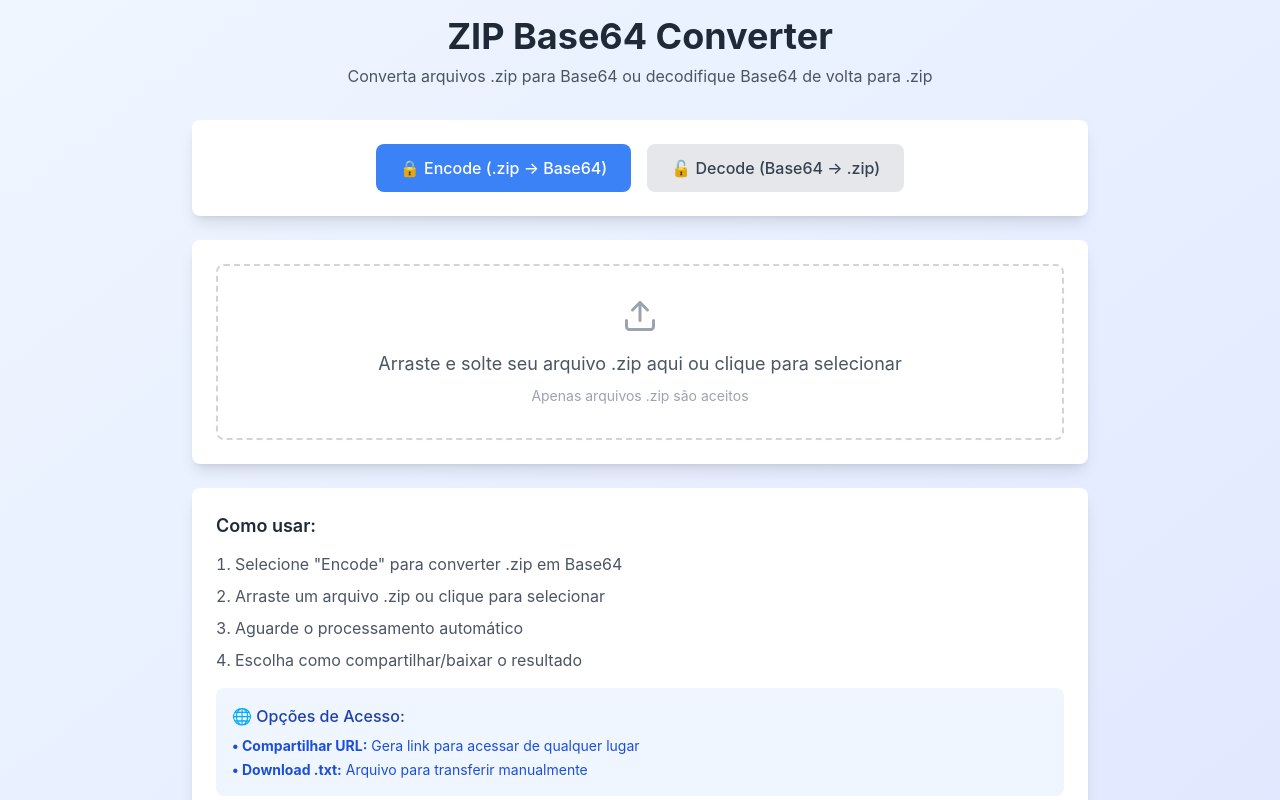
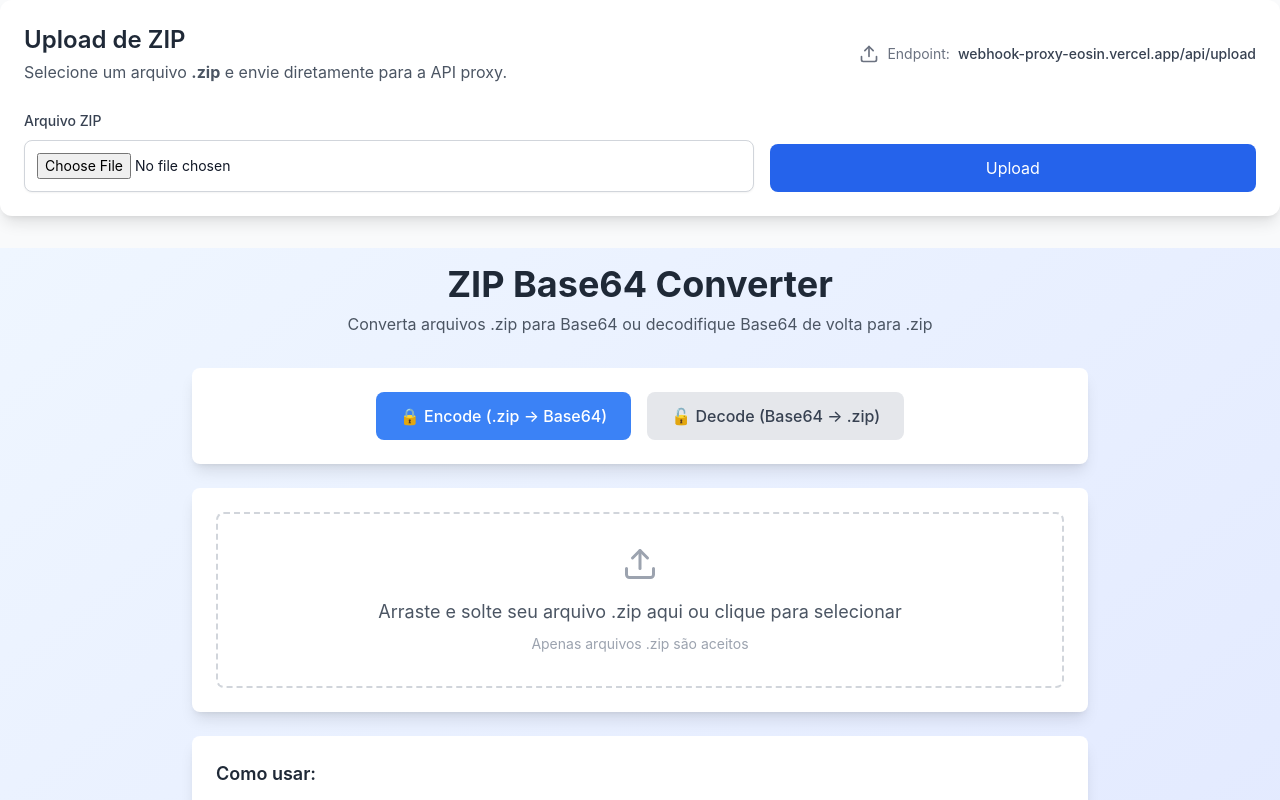
Before and after one commit to isousax/base64Converter, a React (Vite) app: page / in a window 1280 px wide. Shown: the top 800 px of the page. Built offline with nearby package versions, Linux system fonts and the light colour scheme.

Commit message:
adicionado upload

```diff
--- a/src/App.tsx
+++ b/src/App.tsx
@@ -1,7 +1,13 @@
 import ZipEncoder from './components/ZipEncoder';
+import ZipUpload from './components/ZipUpload';
 
 function App() {
-  return <ZipEncoder />;
+  return (
+    <>
+      <ZipUpload />
+      <ZipEncoder />
+    </>
+  );
 }
 
 export default App;
--- /dev/null
+++ b/src/components/ZipUpload.tsx
@@ -0,0 +1,149 @@
+import { useState } from 'react';
+import { FiUpload, FiCheckCircle, FiAlertCircle } from 'react-icons/fi';
+
+const UPLOAD_URL = 'https://webhook-proxy-eosin.vercel.app/api/upload';
+
+const ZipUpload: React.FC = () => {
+  const [file, setFile] = useState<File | null>(null);
+  const [isUploading, setIsUploading] = useState<boolean>(false);
+  const [responseMessage, setResponseMessage] = useState<string>('');
+  const [responseData, setResponseData] = useState<string>('');
+  const [errorMessage, setErrorMessage] = useState<string>('');
+
+  const handleFileChange = (event: React.ChangeEvent<HTMLInputElement>) => {
+    const selectedFile = event.target.files?.[0] ?? null;
+    setResponseMessage('');
+    setResponseData('');
+    setErrorMessage('');
+
+    if (!selectedFile) {
+      setFile(null);
+      return;
+    }
+
+    if (!selectedFile.name.toLowerCase().endsWith('.zip')) {
+      setFile(null);
+      setErrorMessage('Por favor, selecione um arquivo .zip válido.');
+      return;
+    }
+
+    setFile(selectedFile);
+  };
+
+  const handleUpload = async () => {
+    if (!file) {
+      setErrorMessage('Selecione um arquivo .zip antes de enviar.');
+      return;
+    }
+
+    setIsUploading(true);
+    setResponseMessage('');
+    setResponseData('');
+    setErrorMessage('');
+
+    try {
+      const formData = new FormData();
+      formData.append('file', file);
+
+      const response = await fetch(UPLOAD_URL, {
+        method: 'POST',
+        body: formData,
+      });
+
+      const text = await response.text();
+
+      if (!response.ok) {
+        throw new Error(`HTTP ${response.status}: ${text}`);
+      }
+
+      let formatted = text;
+      try {
+        formatted = JSON.stringify(JSON.parse(text), null, 2);
+      } catch {
+        // mantem o texto original se não for JSON
+      }
+
+      setResponseMessage('Upload concluído com sucesso.');
+      setResponseData(formatted);
+    } catch (error) {
+      const message = error instanceof Error ? error.message : 'Erro desconhecido durante o upload.';
+      setErrorMessage(`Falha no upload: ${message}`);
+    } finally {
+      setIsUploading(false);
+    }
+  };
+
+  return (
+    <div className="bg-white rounded-xl shadow-lg p-6 mb-8">
+      <div className="flex flex-col md:flex-row md:items-center md:justify-between gap-4 mb-6">
+        <div>
+          <h2 className="text-2xl font-semibold text-gray-800">Upload de ZIP</h2>
+          <p className="text-gray-600 mt-1">
+            Selecione um arquivo <strong>.zip</strong> e envie diretamente para a API proxy.
+          </p>
+        </div>
+        <div className="inline-flex items-center gap-2 text-sm text-gray-500">
+          <FiUpload className="text-xl" />
+          Endpoint: <span className="font-medium text-gray-700">webhook-proxy-eosin.vercel.app/api/upload</span>
+        </div>
+      </div>
+
+      <div className="grid gap-4 md:grid-cols-[1.5fr_1fr] items-end">
+        <label className="block">
+          <span className="text-sm font-medium text-gray-700">Arquivo ZIP</span>
+          <input
+            type="file"
+            accept=".zip"
+            onChange={handleFileChange}
+            className="mt-2 block w-full rounded-lg border border-gray-300 bg-white p-3 text-sm text-gray-900 shadow-sm focus:border-blue-500 focus:outline-none focus:ring-2 focus:ring-blue-200"
+          />
+        </label>
+
+        <button
+          type="button"
+          onClick={handleUpload}
+          disabled={isUploading}
+          className="w-full rounded-lg bg-blue-600 px-4 py-3 text-white transition hover:bg-blue-700 disabled:cursor-not-allowed disabled:bg-blue-300"
+        >
+          {isUploading ? 'Enviando...' : 'Upload'}
+        </button>
+      </div>
+
+      {file && (
+        <div className="mt-4 rounded-lg border border-gray-200 bg-gray-50 p-4 text-sm text-gray-700">
+          <p><strong>Arquivo selecionado:</strong> {file.name}</p>
+          <p><strong>Tamanho:</strong> {(file.size / 1024).toFixed(2)} KB</p>
+        </div>
+      )}
+
+      {responseMessage && (
+        <div className="mt-4 rounded-lg border border-green-200 bg-green-50 p-4 text-sm text-green-800">
+          <div className="flex items-center gap-2 font-medium">
+            <FiCheckCircle />
+            {responseMessage}
+          </div>
+        </div>
+      )}
+
+      {errorMessage && (
+        <div className="mt-4 rounded-lg border border-red-200 bg-red-50 p-4 text-sm text-red-800">
+          <div className="flex items-center gap-2 font-medium">
+            <FiAlertCircle />
+            {errorMessage}
+          </div>
+        </div>
+      )}
+
+      {responseData && (
+        <div className="mt-4 rounded-lg border border-gray-200 bg-slate-50 p-4 text-sm text-gray-800">
+          <h3 className="mb-2 text-base font-semibold text-gray-900">Resposta da API</h3>
+          <pre className="max-h-64 overflow-y-auto whitespace-pre-wrap break-words text-xs text-gray-800">
+            {responseData}
+          </pre>
+        </div>
+      )}
+    </div>
+  );
+};
+
+export default ZipUpload;
```
